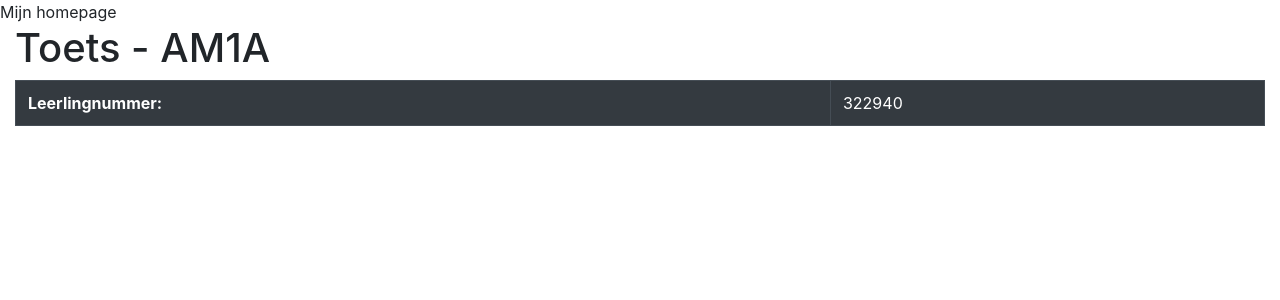
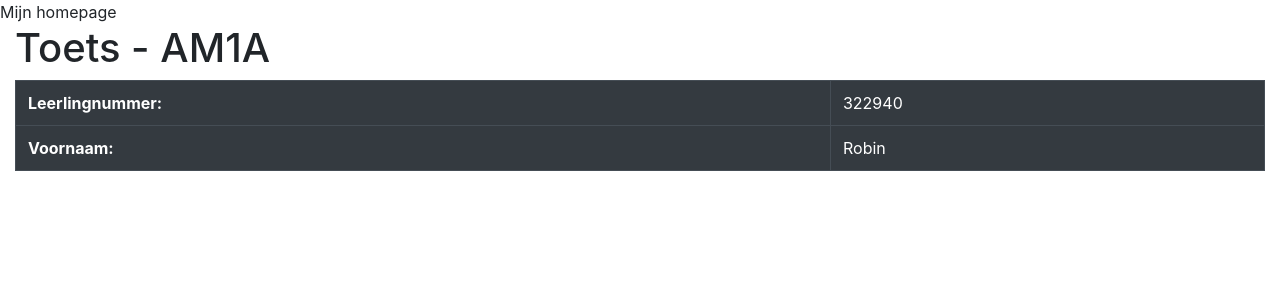
Before and after one commit to rra-am1a-2018/toets, a PHP site: page /homepages/robin_J3wellZ.php in a window 1280 px wide. Shown: the top 300 px of the page. Run offline with PHP 8.4, Linux system fonts and the light colour scheme.

Commit message:
Added voornaam section to table

```diff
--- a/homepages/robin_J3wellZ.php
+++ b/homepages/robin_J3wellZ.php
@@ -23,6 +23,10 @@
       <th scope="row">Leerlingnummer:</th>
       <td>322940</td>
     </tr>
+    <tr>
+      <th scope="row">Voornaam:</th>
+      <td>Robin</td>
+    </tr>
   </tbody>
 </table>
       </div>
```
